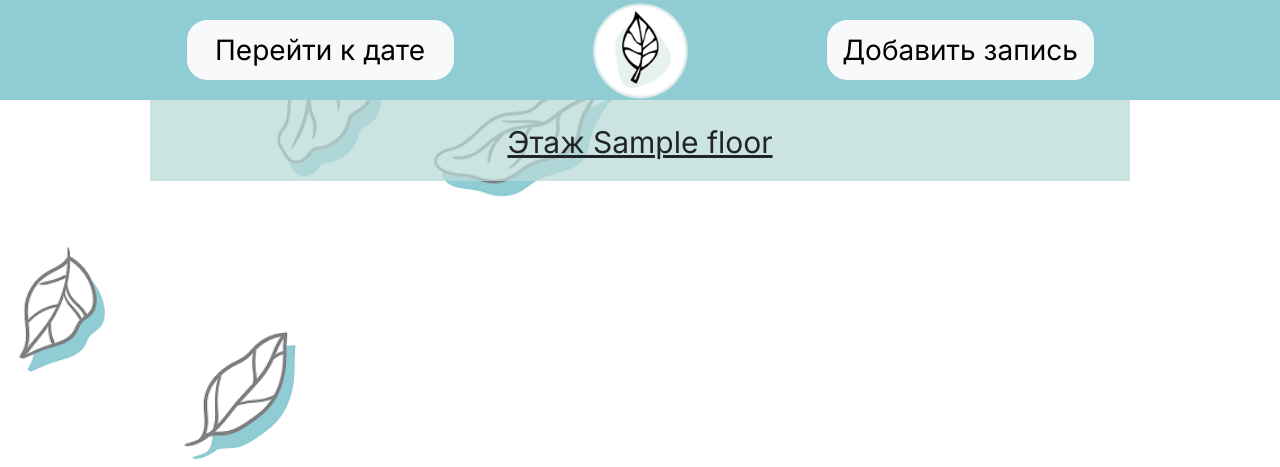
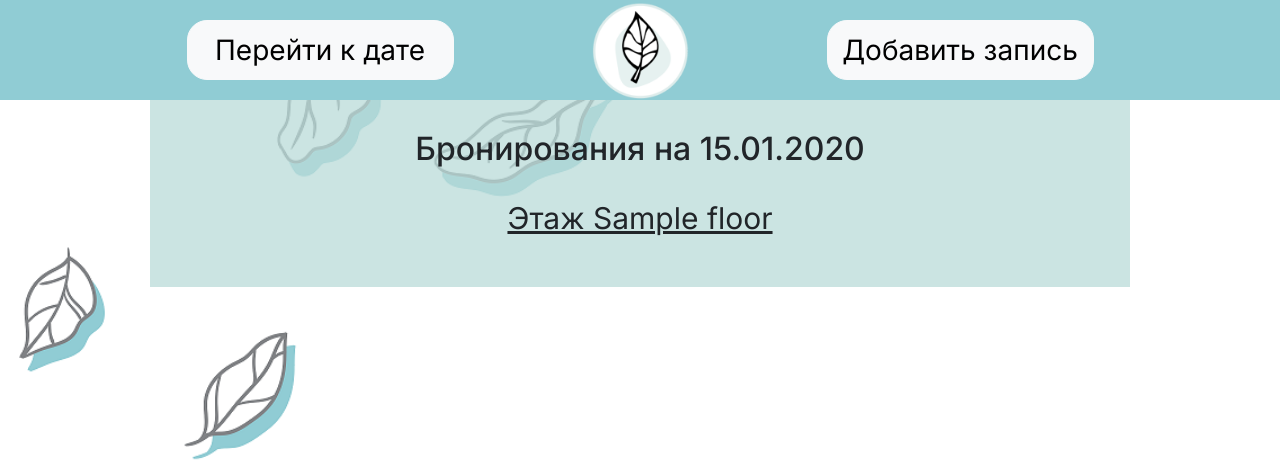
Before and after one commit to kaninn-i/SBKA, a Django app: template antikafebooking/booking/templates/booking/date.html in a window 1280 px wide. Shown: the top 467 px of the page. Run offline with Django 4.2, Linux system fonts and the light colour scheme; data comes from the database, SQL or seed files in the repository; both versions use the stored data as it was after the commit; the template is opened without the code that fills it: values that come from a table or form of the project are taken from there, most other values are stand-ins (such as "Sample title", 1, 10 or a date in 2020); parts of the project's set-up code (start-up, migrations or seed data) failed here and were passed over.

Commit message:
+ заголовок, - возможно? ненужный редирект который мог что-то ломать

```diff
--- a/antikafebooking/booking/static/booking/css/main.css
+++ b/antikafebooking/booking/static/booking/css/main.css
@@ -15,6 +15,7 @@ header {
 
 .main-container {
     margin: 0 350px;
+    padding: 30px;
     height: 100%;
     background-color: rgba(186, 219, 216, 0.75);
 }
@@ -24,6 +25,10 @@ header {
 }
 
 .text-no-booking {
+    text-align: center;
+}
+
+.date-text {
     text-align: center;
 }
 
@@ -142,7 +147,6 @@ header {
 @media (min-width: 1440px) {
     .main-container {
         margin: 0 100px;
-        padding: 50px;
     }
 }
 
@@ -207,7 +211,3 @@ header {
 #form p:nth-child(17) {
     margin: 0;
 }
-
-/*.input-group p {*/
-/*    margin-right: 10px;*/
-/*}*/
--- a/antikafebooking/booking/templates/booking/date.html
+++ b/antikafebooking/booking/templates/booking/date.html
@@ -1,10 +1,11 @@
 {% extends 'base.html' %}
 
-{% block title %}Брони на {{ date|date:"d.m.Y" }}{% endblock %}
+{% block title %}Бронирования на {{ date|date:"d.m.Y" }}{% endblock %}
 
 {% block content %}
 
 <div class="main-container">
+<h2 class="date-text">Бронирования на {{ date|date:"d.m.Y" }}</h2>
     {% for floor in floors %}
     <div class="floor">
         <p class="floor-text">Этаж {{ floor }}</p>
--- a/antikafebooking/booking/views.py
+++ b/antikafebooking/booking/views.py
@@ -50,7 +50,7 @@ def edit_booking(request, pk):
                 form.save()
             date_redirect = form.cleaned_data['date']
             return redirect(f'/dates/{date_redirect}')
-        return redirect('/')
+        # return redirect('/')
 
 
 def delete_booking(request, pk):
```
Also changed, not shown: antikafebooking/booking/static/booking/css/calendar.css (+0 -23 lines), antikafebooking/db.sqlite3.
